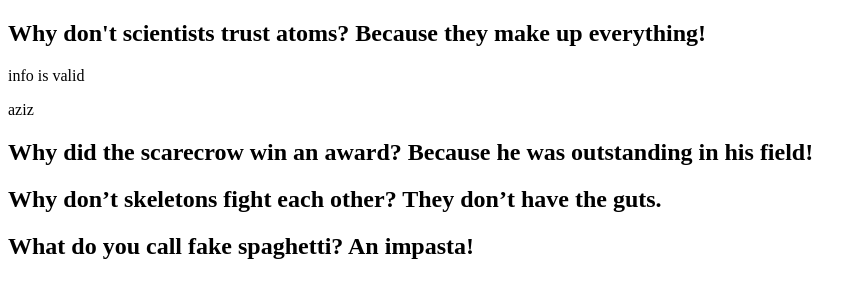
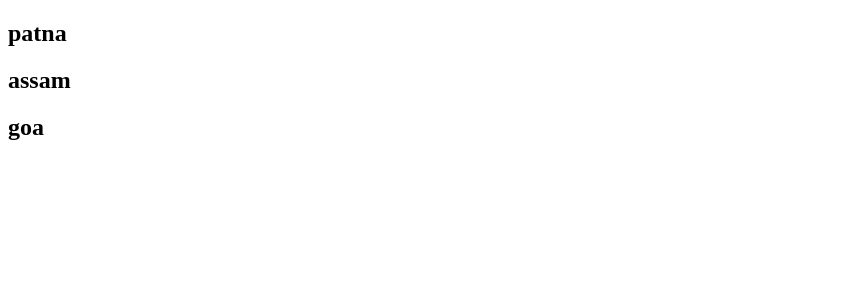
Before and after one commit to Aziz-Taufique/react-js, a React (Vite) app in the folder 01_first/02_react/: page / in a window 1280 px wide. Shown: the top 300 px of the page, without its empty margins (0-866 px from the left). Built offline with nearby package versions, Linux system fonts and the light colour scheme.

Commit message:
react can render array

```diff
--- a/01_first/02_react/src/App.jsx
+++ b/01_first/02_react/src/App.jsx
@@ -55,20 +55,58 @@
 //   );
 // }
 
-import Jokes from "./components/Jokes";
+// import Jokes from "./components/Jokes";
 
-export default function App() {
-  return (
+// export default function App() {
+//   return (
+//     <>
+//       <Jokes joke="Why don't scientists trust atoms? Because they make up everything!" info="info is valid" name="aziz" upvotes={10} isPun={true}
+//         comments={[
+//           {name: "john", age: 20},
+//           {name: "miya", age: 20}
+//         ]}
+//       />
+//       <Jokes joke="Why did the scarecrow win an award? Because he was outstanding in his field!" isPun={false}/>
+//       <Jokes joke="Why don’t skeletons fight each other? They don’t have the guts." isPun={true}/>
+//       <Jokes joke="What do you call fake spaghetti? An impasta!" isPun={false}/>
+//     </>
+//   );
+// }
+
+
+// export default function App(){
+//   // React can render arrays
+//   const cities = ["patna ", "chennai ", "kashmir ", "kerla "]
+
+//   // Note:- object are not valid as react child
+//   // const person = [{name: "aziz"}]
+//   // react can not render objects
+
+//   const jsx = <h1>Taufique</h1>
+//   console.log(jsx); // it returns object
+//   // jsx return object and it can render
+//   // react can render object which is created with jsx syntex
+
+//   return(
+//     <main>
+//       {/* {["patna ", "chennai ", "kashmir ", "kerla "]} */}
+//         {cities}
+//         {/* {person} */}
+//         {jsx}
+//     </main>
+//   )
+// }
+
+
+export default function App(){
+  const cities = [
+    <h2>patna</h2>,
+    <h2>assam</h2>,
+    <h2>goa</h2>
+  ]
+  return(
     <>
-      <Jokes joke="Why don't scientists trust atoms? Because they make up everything!" info="info is valid" name="aziz" upvotes={10} isPun={true}
-        comments={[
-          {name: "john", age: 20},
-          {name: "miya", age: 20}
-        ]}
-      />
-      <Jokes joke="Why did the scarecrow win an award? Because he was outstanding in his field!" isPun={false}/>
-      <Jokes joke="Why don’t skeletons fight each other? They don’t have the guts." isPun={true}/>
-      <Jokes joke="What do you call fake spaghetti? An impasta!" isPun={false}/>
+      {cities}
     </>
-  );
+  )
 }
```
